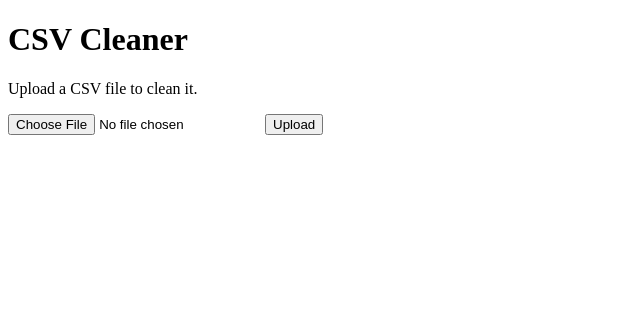
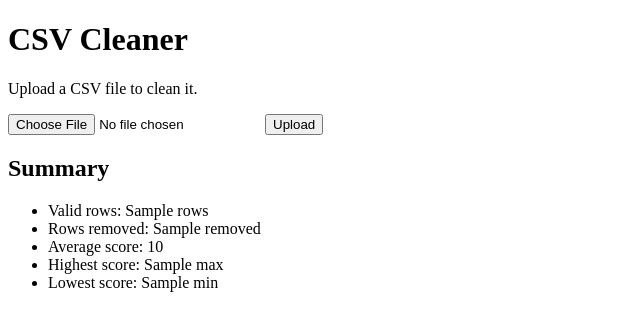
Before and after one commit to maksymilian-nowakowski/csv-cleaner-web, a Flask app: template templates/index.html in a window 1280 px wide. Shown: the top 331 px of the page, without its empty margins (0-640 px from the left). Run offline with Flask 3, Linux system fonts and the light colour scheme; the template is opened without the code that fills it: most values are stand-ins (such as "Sample title", 1, 10 or a date in 2020).

Commit message:
feat: process files and display summary

```diff
--- a/app.py
+++ b/app.py
@@ -1,9 +1,70 @@
-from flask import Flask, render_template
+import os
+from flask import Flask, render_template, request
+
+UPLOAD_FOLDER = "uploads"
+OUTPUT_FOLDER = "output"
 
 app = Flask(__name__)
+app.config["UPLOAD_FOLDER"] = UPLOAD_FOLDER
 
-@app.route("/")
+os.makedirs(UPLOAD_FOLDER, exist_ok=True)
+os.makedirs(OUTPUT_FOLDER, exist_ok=True)
+
+import csv
+
+def load_data(path):
+    with open(path, newline="") as file:
+        return list(csv.DictReader(file))
+
+def clean_data(rows):
+    clean_rows = []
+    removed = 0
+    for row in rows:
+        try:
+            if row["name"] and row["age"] and row["score"]:
+                row["age"] = int(row["age"])
+                row["score"] = int(row["score"])
+                clean_rows.append(row)
+            else:
+                removed += 1
+        except ValueError:
+            removed += 1
+    return clean_rows, removed
+
+def save_data(rows, path):
+    with open(path, "w", newline="") as file:
+        writer = csv.DictWriter(file, fieldnames=rows[0].keys())
+        writer.writeheader()
+        writer.writerows(rows)
+
+def calculate_summary(rows):
+    scores = [row["score"] for row in rows]
+    return {
+        "rows": len(rows),
+        "average": round(sum(scores) / len(scores), 2),
+        "max": max(scores),
+        "min": min(scores)
+    }
+
+@app.route("/", methods=["GET", "POST"])
 def home():
+    if request.method == "POST":
+        file = request.files["file"]
+        file_path = os.path.join(app.config["UPLOAD_FOLDER"], file.filename)
+        file.save(file_path)
+
+        data = load_data(file_path)
+        clean_rows, removed = clean_data(data)
+        summary = calculate_summary(clean_rows)
+
+        save_data(clean_rows, os.path.join(OUTPUT_FOLDER, "cleaned_output.csv"))
+
+        return render_template(
+            "index.html",
+            summary=summary,
+            removed=removed
+        )
+
     return render_template("index.html")
 
 if __name__ == "__main__":
--- a/templates/index.html
+++ b/templates/index.html
@@ -10,5 +10,15 @@
         <input type="file" name="file">
         <button type="submit">Upload</button>
     </form>
+    {% if summary %}
+    <h2>Summary</h2>
+    <ul>
+        <li>Valid rows: {{ summary.rows }}</li>
+        <li>Rows removed: {{ removed }}</li>
+        <li>Average score: {{ summary.average }}</li>
+        <li>Highest score: {{ summary.max }}</li>
+        <li>Lowest score: {{ summary.min }}</li>
+    </ul>
+    {% endif %}
 </body>
 </html>
```
Also changed, not shown: 1 other file.
